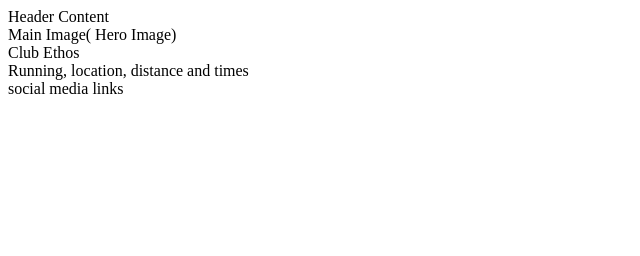
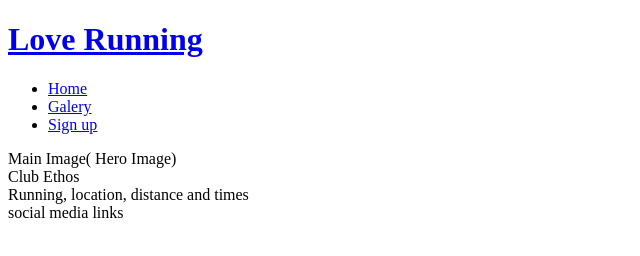
Before and after one commit to fitabigail/Love-Running, a plain HTML site: page index.html in a window 1280 px wide. Shown: the whole page, without its empty margins (0-640 px from the left). Drawn offline with Linux system fonts and the light colour scheme.

Commit message:
Add heder structure

```diff
--- a/index.html
+++ b/index.html
@@ -1,5 +1,6 @@
 <!DOCTYPE html>
 <html lang="en">
+
 <head>
     <meta charset="UTF-8">
     <meta http-equiv="X-UA-Compatible" content="IE=edge">
@@ -9,8 +10,18 @@
     <link rel="stylesheet" href="asset/css/style.css">
     <title>Love Running</title>
 </head>
+
 <body>
-   <header>Header Content</header>
+    <header>
+        <a href="index.html">
+            <h1>Love Running</h1>
+        </a>
+        <ul>
+            <li><a href="index.html">Home</a></li>
+            <li><a href="#">Galery</a></li>
+            <li><a href="#">Sign up</a></li>
+        </ul>
+    </header>
 
     <section>
         Main Image( Hero Image)
@@ -27,4 +38,5 @@ Main Image( Hero Image)
         social media links
     </footer>
 </body>
+
 </html>
```
Lines whose indentation alone changed are shown as unchanged.
